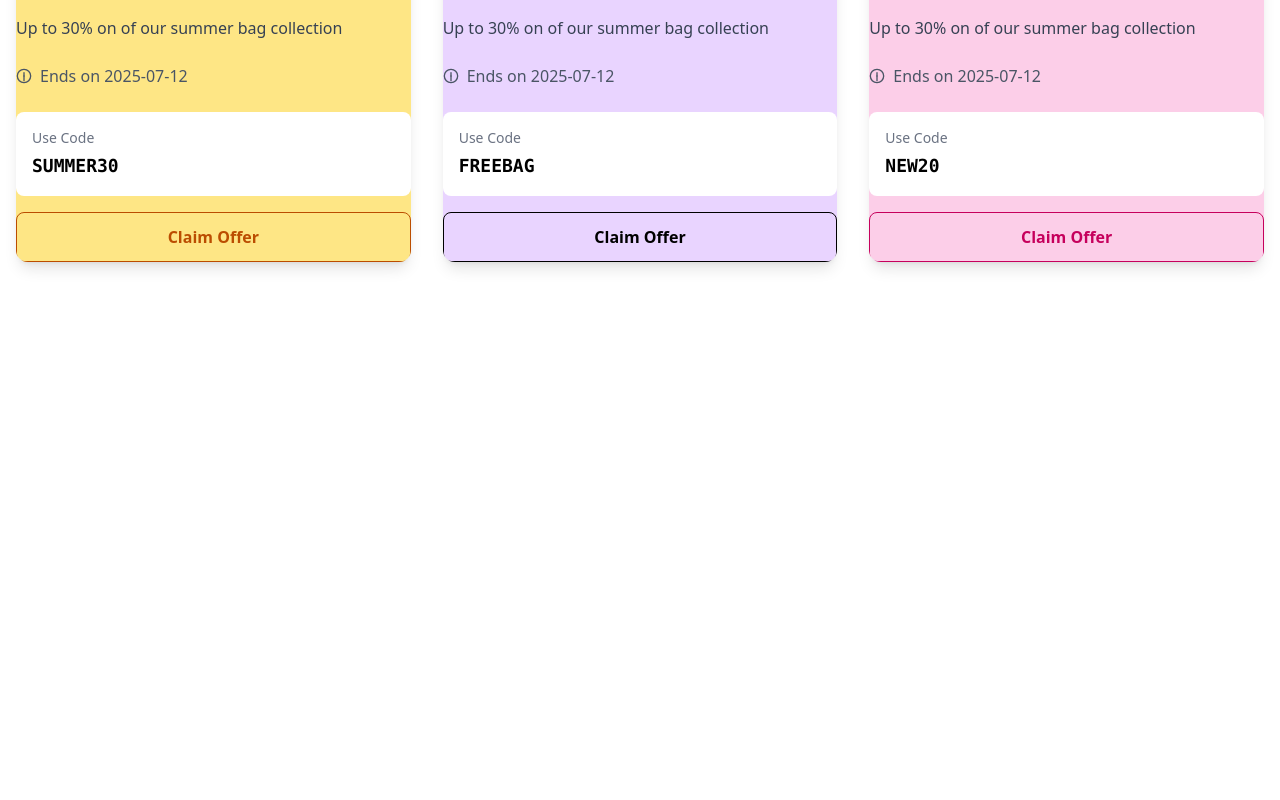
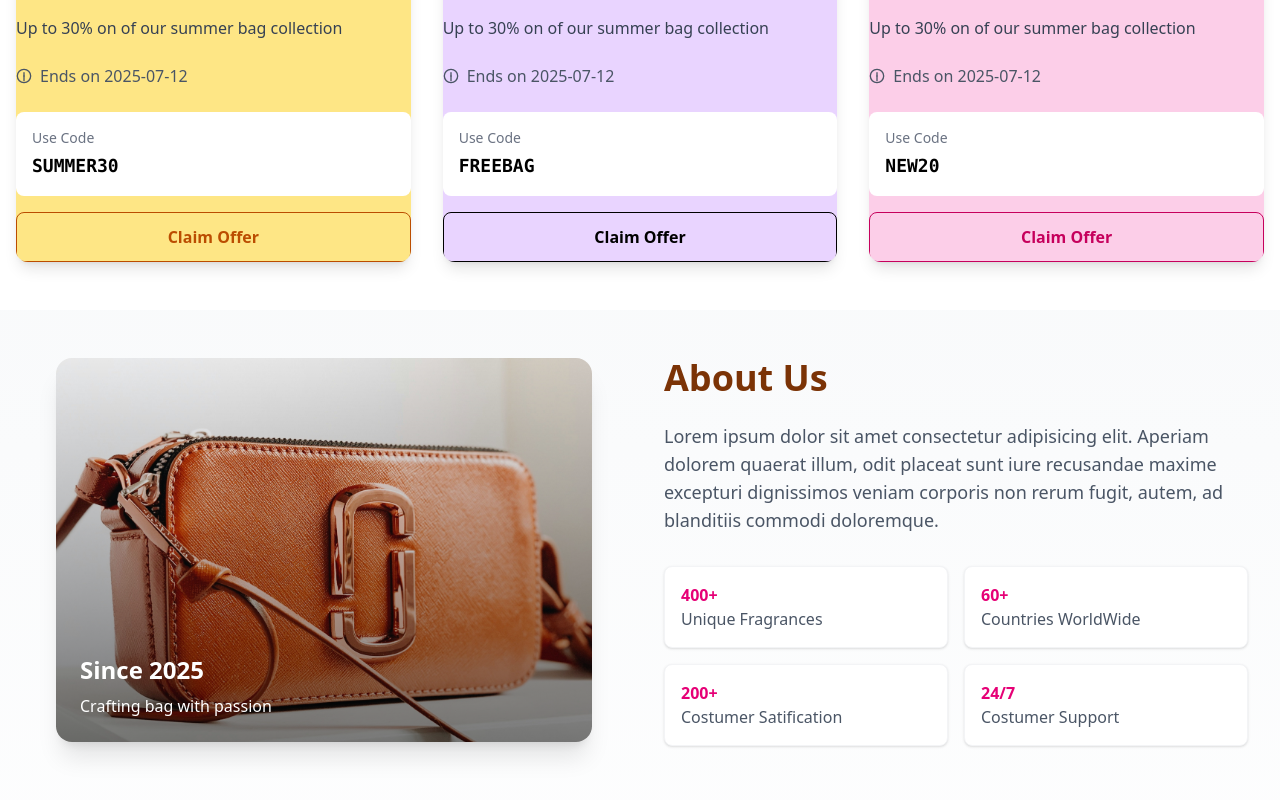
Before and after one commit to stevanu/E-Commerce-vue, a Vue app: page / in a window 1280 px wide. Shown: the part 2322-3122 px from the top of the page. Before the commit the page ends 2632 px from the top, so only its background shows below. Built offline with nearby package versions, Linux system fonts and the light colour scheme.

Commit message:
Add About

```diff
--- a/src/App.vue
+++ b/src/App.vue
@@ -5,6 +5,7 @@
     <Products />
     <categories />
     <Offers />
+    <About />
   </div>
 </template>
 <script setup>
@@ -13,4 +14,5 @@ import Hero from './components/HeroSection.vue';
 import Products from './components/Products.vue';
 import Categories from './components/Categories.vue';
 import Offers from './components/Offers.vue';
+import About from './components/About.vue';
 </script>
--- /dev/null
+++ b/src/components/About.vue
@@ -0,0 +1,50 @@
+<template>
+    <div id="about" class="min-h-screen scroll-mt-20 bg-gradient-to-b from-gray-50 to-white py-12 px-4
+    sm:px-6 lg:px-8">
+        <div class="mx-w-7xl mx-auto">
+            <div class="flex flex-col lg:flex-row gap-12 mb-20">
+                <!-- image section -->
+                 <div class="lg:w-1/2">
+                    <div class="relative rounded-2xl overflow-hidden h-96 ml-6 mr-6 shadow-xl">
+                        <img :src="product1" alt="Luxury bag" class="w-full h-full object-cover">
+                        <div class="absolute inset-0 bg-gradient-to-t from-black to-transparent opacity-50"></div>
+                        <div class="absolute bottom-0 left-0 p-6 text-white">
+                            <h3 class="text-2xl font-bold">Since 2025</h3>
+                            <p class="mt-2">Crafting bag with passion</p>
+                        </div>
+                    </div>
+                 </div>
+
+                 <!-- Text Content -->
+                  <div class="lg:w-1/2 flex flex-col justify-center">
+                    <h2 class="text-4xl font-bold text-amber-900 mb-6">About Us</h2>
+                    <p class="text-lg text-gray-600 mb-4">Lorem ipsum dolor sit amet consectetur adipisicing elit.
+                        Aperiam dolorem quaerat illum, odit placeat sunt iure recusandae maxime excepturi dignissimos
+                        veniam corporis non rerum fugit, autem, ad blanditiis commodi doloremque.
+                    </p>
+                    <div class="grid grid-cols-2 gap-4 mt-4">
+                        <div class="bg-white p-4 rounded-lg shadow-sm border border-gray-100">
+                            <h4 class="font-semibold text-pink-600">400+</h4>
+                            <p class="text-gray-600 ">Unique Fragrances</p>
+                        </div>
+                        <div class="bg-white p-4 rounded-lg shadow-sm border border-gray-100">
+                            <h4 class="font-semibold text-pink-600">60+</h4>
+                            <p class="text-gray-600 ">Countries WorldWide</p>
+                        </div>
+                        <div class="bg-white p-4 rounded-lg shadow-sm border border-gray-100">
+                            <h4 class="font-semibold text-pink-600">200+</h4>
+                            <p class="text-gray-600 ">Costumer Satification</p>
+                        </div>
+                        <div class="bg-white p-4 rounded-lg shadow-sm border border-gray-100">
+                            <h4 class="font-semibold text-pink-600">24/7</h4>
+                            <p class="text-gray-600 ">Costumer Support</p>
+                        </div>
+                    </div>
+                  </div>
+            </div>
+        </div>
+    </div>
+</template>
+<script setup>
+import product1 from "../assets/bag1.jpg";
+</script>
```
